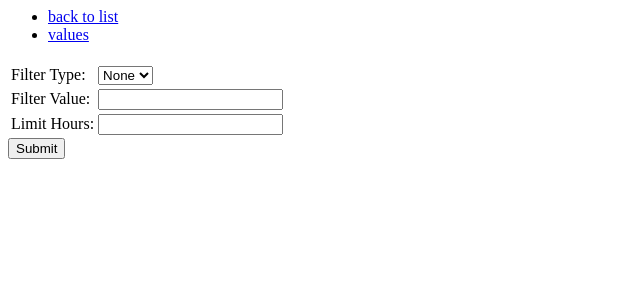
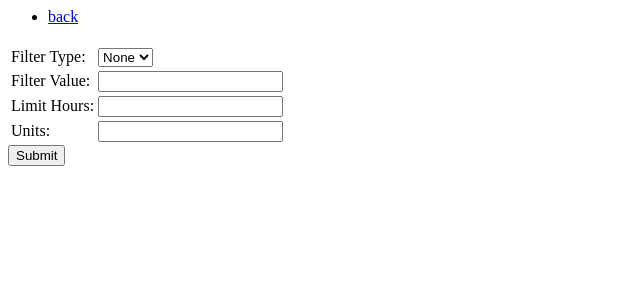
Before and after one commit to mpinder0/TurtlePi, a Python web app: template Historian/templates/point.html in a window 1280 px wide. Shown: the top 300 px of the page, without its empty margins (0-640 px from the left). Run offline with Jinja, Linux system fonts and the light colour scheme; the template is opened without the code that fills it, so the values that code supplies are empty.

Commit message:
units field added to point ORM model

```diff
--- a/Historian/models.py
+++ b/Historian/models.py
@@ -24,6 +24,7 @@ class Point(BaseModel):
     filter_type = IntegerField(default=0)
     filter_value = FloatField(default=0)
     limit_hours = IntegerField(default=0)
+    units = CharField()
 
     def __str__(self):
         return "%s" % (self.name,)
--- a/Historian/templates/point.html
+++ b/Historian/templates/point.html
@@ -5,8 +5,7 @@
 <body>
     <h2>{{name}}</h2>
     <ul>
-        <li><a href="../">back to list</a></li>
-        <li><a href="../point_values/{{name}}">values</a></li>
+        <li><a href="../">back</a></li>
     </ul>
     <h3>{{message}}</h3>
     <form method="post" action="?">
@@ -28,6 +27,10 @@
                 <td>Limit Hours:</td>
                 <td><input name="limit_hours" type="text" value="{{limit_hours}}" /></td>
             </tr>
+            <tr>
+                <td>Units:</td>
+                <td><input name="units" type="text" value="{{units}}" /></td>
+            </tr>
         </table>
         <button type="submit">Submit</button>
     </form>
--- a/Historian/templates/point_values.html
+++ b/Historian/templates/point_values.html
@@ -46,7 +46,7 @@
 					<tbody>
                         {% for point_name in points %}
 						<tr>
-							<td><a href="#">{{point_name}}</a></td>
+							<td><a href="point/{{point_name}}">{{point_name}}</a></td>
 							<td><input type="checkbox" id="cb{{point_name}}" checked/></td>
 							<td>20&deg;C</td>
 							<td>10:00 18-Dec-14</td>
--- a/Historian/views.py
+++ b/Historian/views.py
@@ -18,6 +18,7 @@ def point(point_name):
             p.filter_type = int(request.form['filter_type'])
             p.filter_value = float(request.form['filter_value'])
             p.limit_hours = int(request.form['limit_hours'])
+            p.units = request.form['units']
             p.save()
             message = "Submit ok."
         except (TypeError, ValueError):
```
